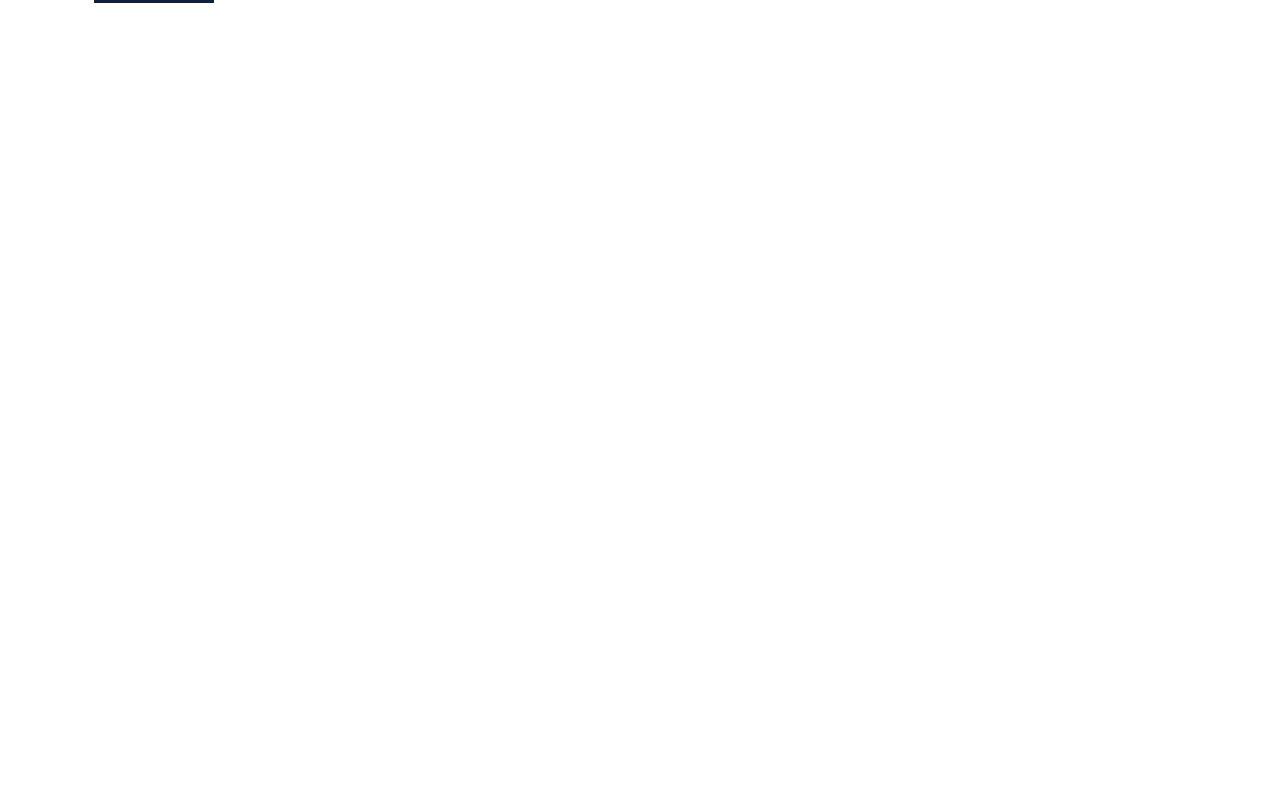
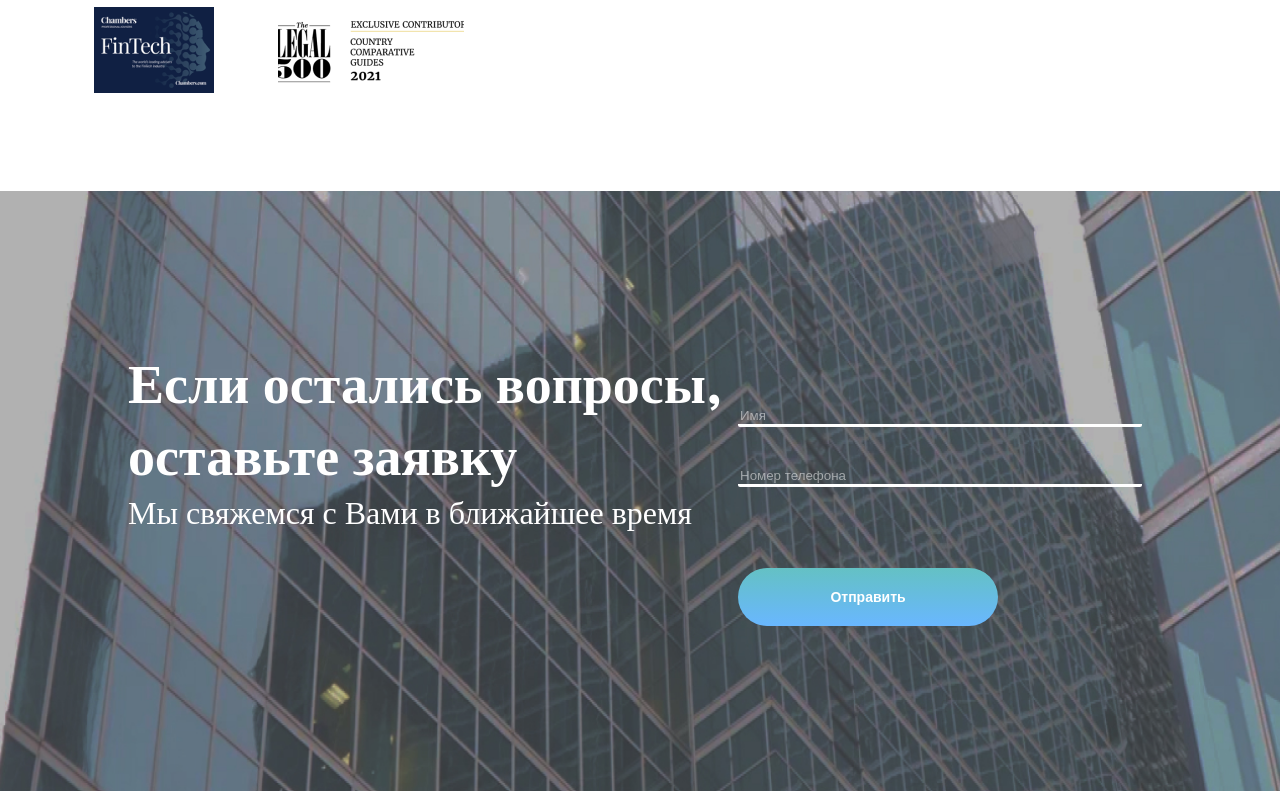
Before and after one commit to MasterAli6969/Agranovskaya-React-Project, a React (Create React App) app: page / in a window 1280 px wide. Shown: the part 3816-4607 px from the top of the page. Before the commit the page ends 3879 px from the top, so only its background shows below. Built offline with nearby package versions, Linux system fonts and the light colour scheme.

Commit message:
завершена разработка видимой части формы для сбора данных, далее будет разработка логики сбора данных, так как проект еще локальный сбор данных будет в консоль

```diff
--- a/src/App.js
+++ b/src/App.js
@@ -2,6 +2,7 @@ import "./App.css";
 import HeaderEnd from "./first-page-web-content/a1-header/HeaderEnd";
 import HeadBlock from "./first-page-web-content/first-page-blocks/first-page-head-block/HeadBlock";
 import FirstPageTeam from "./first-page-web-content/first-page-blocks/first-page-team/firstPageTeam";
+import Form from "./first-page-web-content/Form/Form";
 function App() {
   return (
     <>
@@ -10,6 +11,8 @@ function App() {
       <HeadBlock/>
 
       <FirstPageTeam/>
+
+      <Form/>
     </>
   );
 }
--- /dev/null
+++ b/src/first-page-web-content/Form/Form.css
@@ -0,0 +1,76 @@
+.div_form_title_conteiner_global {
+  display: flex;
+  justify-content: center;
+  align-items: center;
+  margin: 10% 0 0 0;
+  width: 100%;
+  height: 600px;
+  background-image: url("../../../public/image/form-img/form-background.jpg");
+  background-repeat: no-repeat;
+  background-size: cover;
+}
+.div_form_title_conteiner {
+  display: flex;
+  flex-wrap: wrap;
+}
+
+.div_title_conteiner {
+  display: block;
+  color: white;
+  width: 600px;
+  height: 250px;
+  margin: 0;
+}
+
+.form_title_1 {
+  font-size: 54px;
+  margin: 0;
+}
+
+.form_title_2 {
+  font-size: 32px;
+  font-weight: normal;
+  margin: 0;
+}
+
+.div_form_conteiner input,
+.div_form_conteiner button {
+  display: block;
+}
+
+.div_form_conteiner {
+  background-color: transparent;
+  border: none;
+  padding: 10px;
+  margin: 5% 0 0 0;
+}
+
+.form_input {
+  background-color: transparent;
+  border: none;
+  border-bottom: 3px solid white;
+  border-radius: 2px;
+  width: 400px;
+  color: white;
+  margin: 0 0 10% 0;
+}
+
+.form_input::placeholder {
+  color: rgba(255, 255, 255, 0.5);
+}
+
+.form_buttom {
+  display: block;
+  width: 260px;
+  height: 58px;
+  background-color: transparent;
+  background-image: linear-gradient(to bottom, #64c1c4, #69b7ff);
+  border: none;
+  border-radius: 50px;
+  color: white;
+  cursor: pointer;
+  font-size: 14px;
+  font-weight: bold;
+  margin: 20% 0 0 0;
+  padding: 5%;
+}
--- /dev/null
+++ b/src/first-page-web-content/Form/Form.jsx
@@ -0,0 +1,22 @@
+import "./Form.css";
+function Form() {
+  return (
+    <div className="div_form_title_conteiner_global">
+      <div className="div_form_title_conteiner">
+        <div className="div_title_conteiner">
+          <h1 className="form_title_1">
+            Если остались вопросы, оставьте заявку
+          </h1>
+          <p className="form_title_2">Мы свяжемся с Вами в ближайшее время</p>
+        </div>
+
+        <form className="div_form_conteiner" action="">
+          <input className="form_input" type="text" placeholder="Имя" />
+          <input className="form_input" type="text" placeholder="Номер телефона" />
+          <button className="form_buttom">Отправить</button>
+        </form>
+      </div>
+    </div>
+  );
+}
+export default Form;
--- a/src/first-page-web-content/first-page-blocks/first-page-team/FirstPageTeam.css
+++ b/src/first-page-web-content/first-page-blocks/first-page-team/FirstPageTeam.css
@@ -61,6 +61,14 @@
   order: 1;
 }
 
+/*Все стили прописанные ниже относятся локально ко стилям второго блока где Сергей, через доп классы*/
+
+.avatar_image_style_Third_block {
+  top: 90px;
+  left: 0px;
+}
+
+
 /*Ниже находится медиа=запрос для абаптации страницы под мобильную версию*/
 
 @media screen and (max-width: 1000px) {
--- a/src/first-page-web-content/first-page-blocks/first-page-team/FirstPageTeamBlockThird.jsx
+++ b/src/first-page-web-content/first-page-blocks/first-page-team/FirstPageTeamBlockThird.jsx
@@ -12,7 +12,16 @@ export function FirstPageTeamContentAvatar3() {
     },
   ];
 
-  return <CustomAvatarImage AvaArrayObject={avaArrayFirst} />;
+  const avaUniqueChangesObjectClass = {
+    castomImgStyle: "avatar_image_style_Third_block",
+  };
+
+  return (
+    <CustomAvatarImage
+      AvaArrayObject={avaArrayFirst}
+      customClass={avaUniqueChangesObjectClass}
+    />
+  );
 }
 
 export function FirstPageTeamContentInfoList3() {
```
Also changed, not shown: public/image/form-img/form-background.jpg (added).
